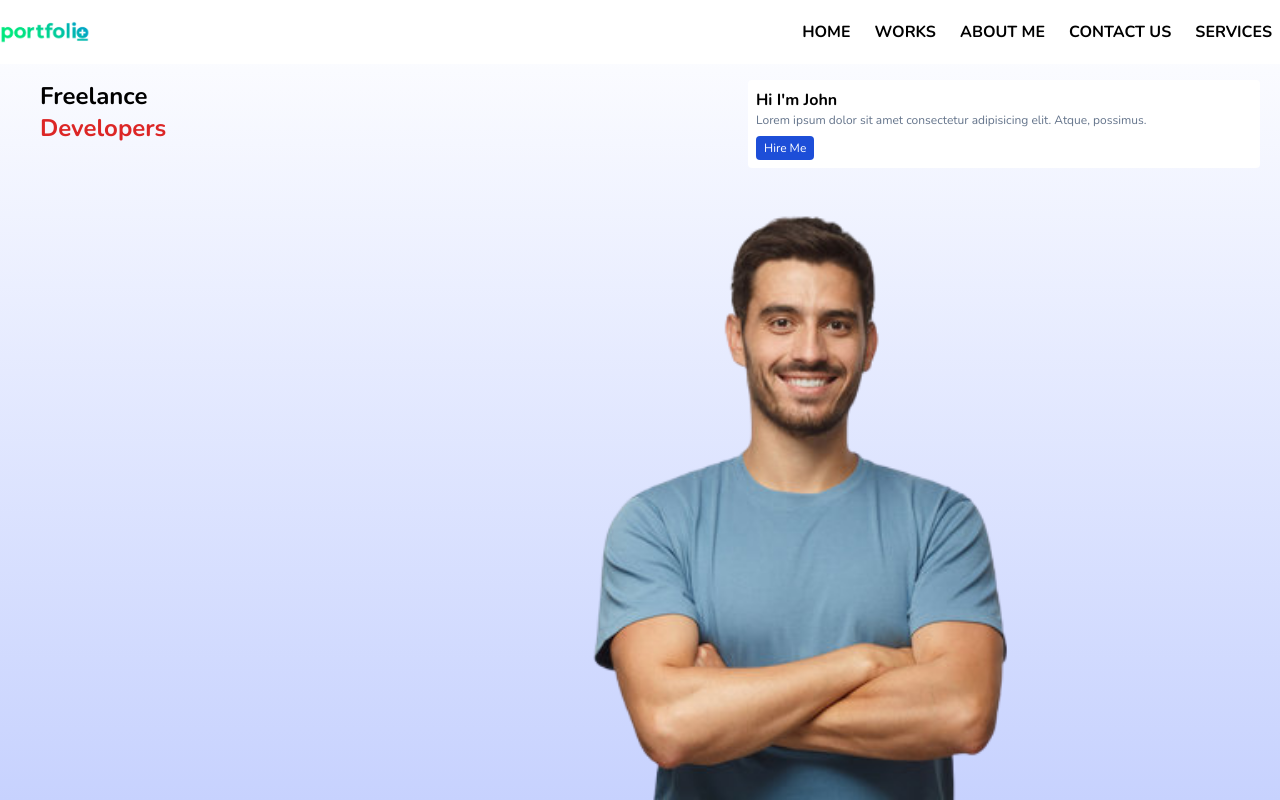
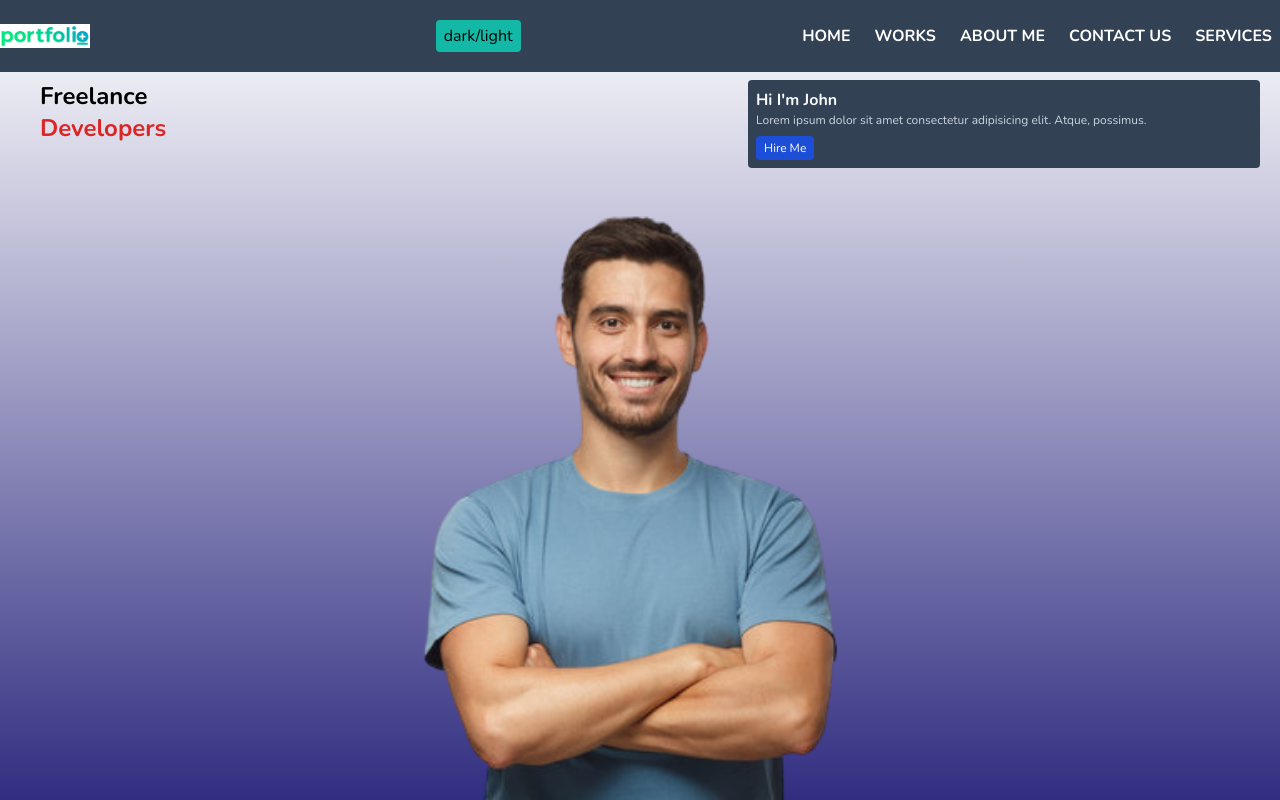
Before and after one commit to dkajolroy/tailwind-portfolio, a website built with Vite: page index.html in a window 1280 px wide. Built offline with nearby package versions, Linux system fonts and the light colour scheme.

Commit message:
theme dark light

```diff
--- a/index.html
+++ b/index.html
@@ -11,17 +11,27 @@
     <title>Portfolio App</title>
     <link rel="stylesheet" href="style.css" />
   </head>
-  <body class="font-nunito">
+  <body class="font-nunito dark">
     <div id="app">
       <!-- Header Area -->
       <div class="h-screen">
-        <div class="h-1/2 bg-gradient-to-t from-indigo-200 lg:h-screen">
-          <nav class="fixed top-0 z-50 bg-white w-full">
+        <div
+          class="h-1/2 bg-gradient-to-t from-indigo-200 dark:from-indigo-900 lg:h-screen"
+        >
+          <nav class="fixed top-0 z-50 bg-white dark:bg-slate-700 w-full">
             <div
               class="container mx-auto py-5 flex justify-between items-center"
             >
               <div class="logo">
                 <img class="h-6" src="./assets/logo.png" alt="logo" />
+              </div>
+              <div class="ml-20">
+                <button
+                  id="theme"
+                  class="bg-teal-500 rounded py-1 px-2 active:bg-teal-600 transition"
+                >
+                  dark/light
+                </button>
               </div>
               <!-- Bar Icons -->
               <div class="space-y-1 md:hidden cursor-pointer" id="barIcon">
@@ -31,7 +41,7 @@
               </div>
               <!-- Menu -->
               <ul
-                class="hidden list-none z-50 absolute md:sticky md:bg-inherit bg-blue-800 md:w-auto md:flex w-full text-center top-0 md:py-0 py-10 rounded-b-3xl md:text-black text-white right-0 transition space-y-3 md:space-y-0 md:space-x-2"
+                class="hidden list-none z-50 absolute md:sticky md:bg-inherit bg-blue-800 md:w-auto md:flex w-full text-center top-0 md:py-0 py-10 rounded-b-3xl md:text-black right-0 transition space-y-3 md:space-y-0 md:space-x-2"
                 id="menu"
               >
                 <button
@@ -42,35 +52,35 @@
                 </button>
                 <li>
                   <a
-                    class="hover:bg-red-300 uppercase font-bold py-2 px-2"
+                    class="hover:bg-red-300 dark:text-white uppercase font-bold py-2 px-2"
                     href="#"
                     >Home</a
                   >
                 </li>
                 <li>
                   <a
-                    class="hover:bg-red-300 uppercase font-bold py-2 px-2"
+                    class="hover:bg-red-300 dark:text-white uppercase font-bold py-2 px-2"
                     href="#"
                     >Works</a
                   >
                 </li>
                 <li>
                   <a
-                    class="hover:bg-red-300 uppercase font-bold py-2 px-2"
+                    class="hover:bg-red-300 dark:text-white uppercase font-bold py-2 px-2"
                     href="#"
                     >About me</a
                   >
                 </li>
                 <li>
                   <a
-                    class="hover:bg-red-300 uppercase font-bold py-2 px-2"
+                    class="hover:bg-red-300 dark:text-white uppercase font-bold py-2 px-2"
                     href="#"
                     >Contact us</a
                   >
                 </li>
                 <li>
                   <a
-                    class="hover:bg-red-300 uppercase font-bold py-2 px-2"
+                    class="hover:bg-red-300 dark:text-white uppercase font-bold py-2 px-2"
                     href="#"
                     >Services</a
                   >
@@ -90,10 +100,10 @@
             </div>
             <!-- Quat -->
             <div
-              class="absolute z-20 bg-white right-5 rounded p-2 top-20 w-2/5"
+              class="absolute z-20 bg-white dark:bg-slate-700 right-5 rounded p-2 top-20 w-2/5"
             >
-              <h3 class="font-bold">Hi I'm John</h3>
-              <p class="text-slate-500 text-xs">
+              <h3 class="font-bold dark:text-slate-50">Hi I'm John</h3>
+              <p class="text-slate-500 text-xs dark:text-slate-300">
                 Lorem ipsum dolor sit amet consectetur adipisicing elit. Atque,
                 possimus.
               </p>
@@ -104,12 +114,12 @@
               </button>
             </div>
             <img
-              class="object-cover absolute md:right-5 h-3/4"
+              class="object-cover absolute h-3/4"
               src="./assets/hero.png"
               alt="hero"
             />
             <div
-              class="w-60 h-60 rounded-full md:right-20 lg:hidden sm:block hidden -bottom-10 -z-10 bg-black absolute"
+              class="w-60 h-60 rounded-full sm:block hidden -bottom-10 -z-10 bg-black absolute"
             ></div>
           </div>
         </div>
--- a/main.js
+++ b/main.js
@@ -7,3 +7,10 @@ barIcon.addEventListener("click", () => {
 closeButton.addEventListener("click", () => {
   menu.classList.toggle("hidden");
 });
+
+// Theme
+const theme = document.getElementById("theme");
+const body = document.querySelector("body");
+theme.addEventListener("click", () => {
+  body.classList.toggle("dark");
+});
--- a/tailwind.config.cjs
+++ b/tailwind.config.cjs
@@ -1,6 +1,7 @@
 /** @type {import('tailwindcss').Config} */
 module.exports = {
   content: ["./*.html"],
+  darkMode: "class",
   theme: {
     extend: {
       screens: {
```
